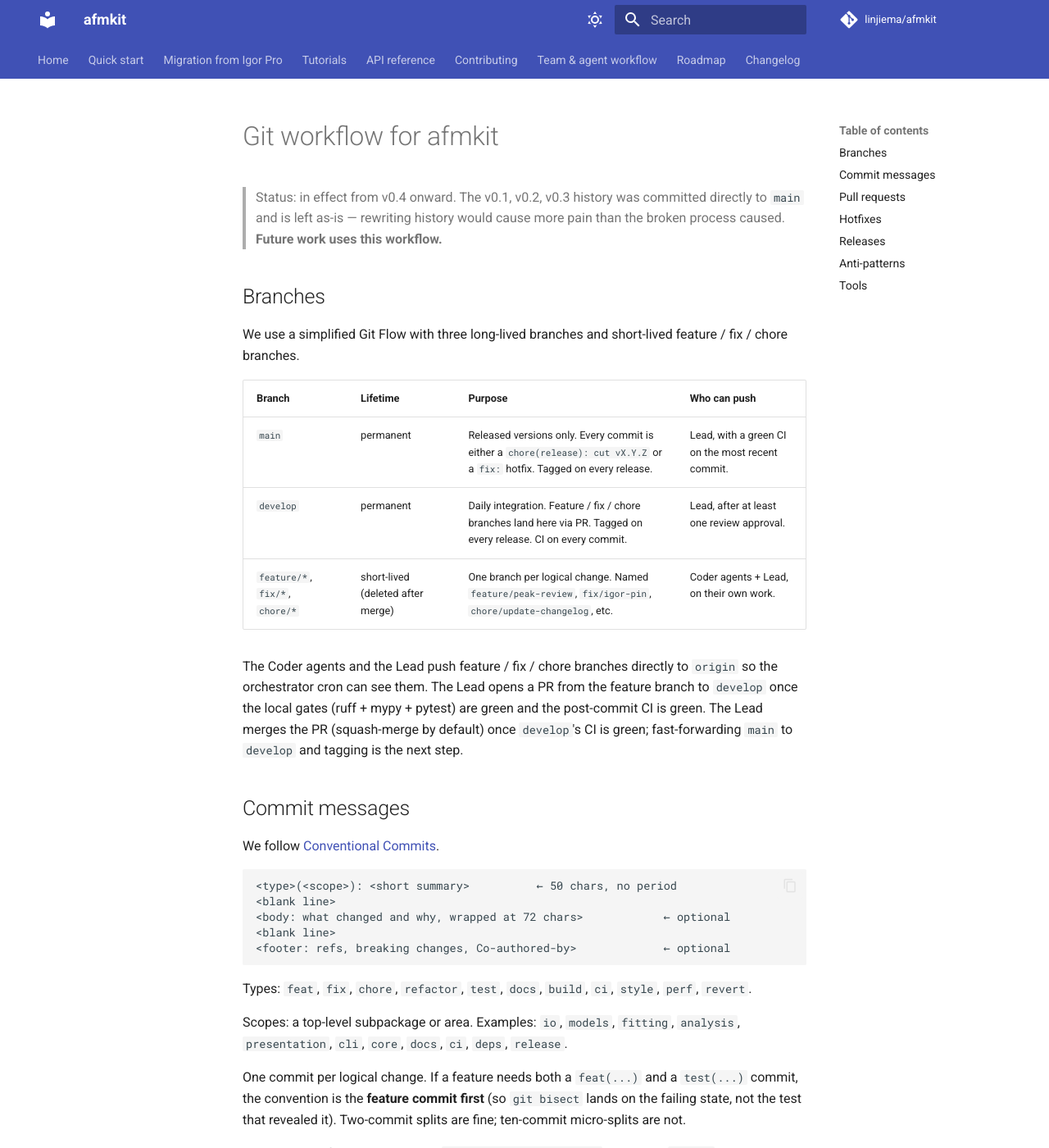
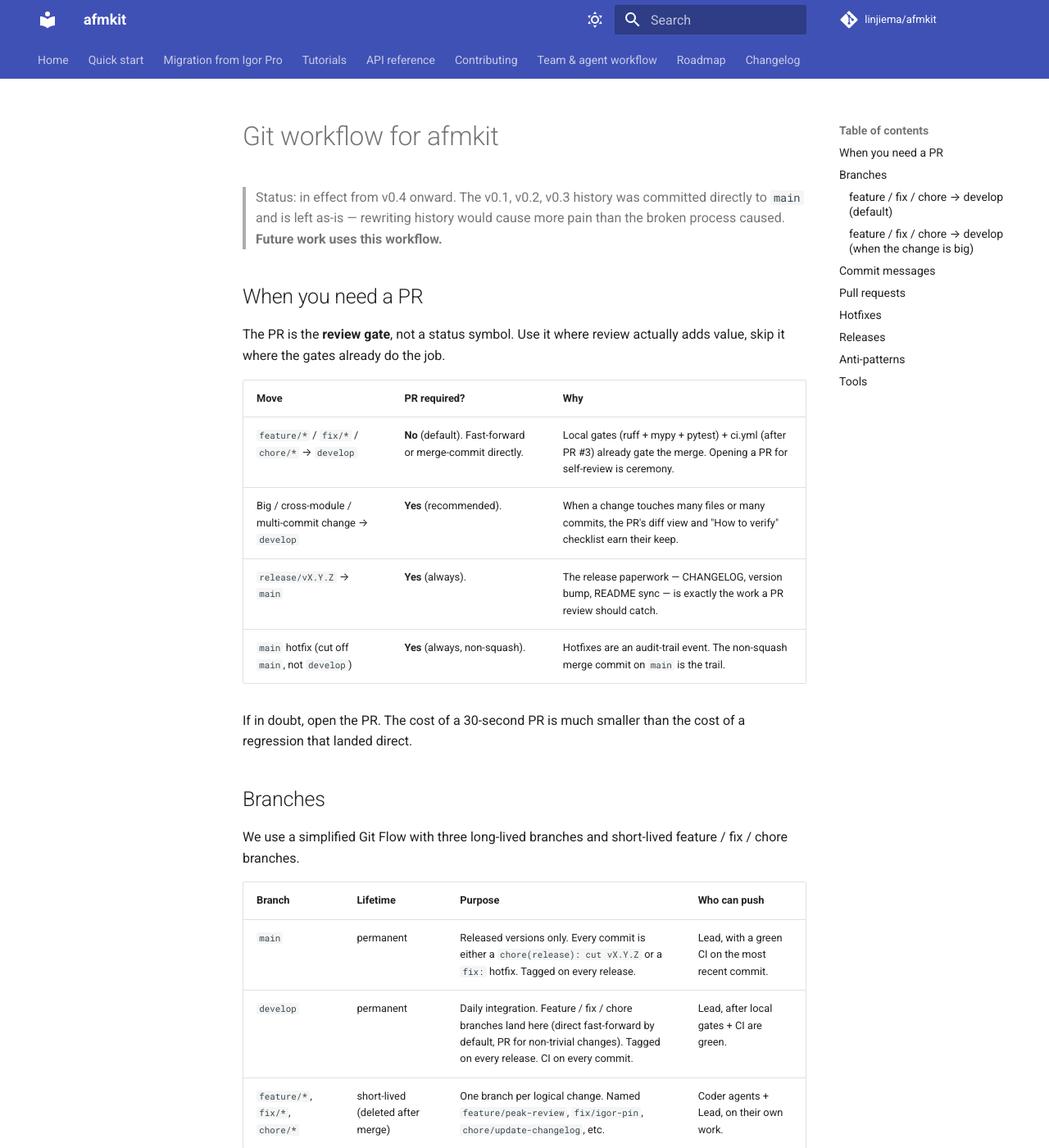
Before and after one commit to linjiema/afmkit, an MkDocs documentation site: the page built from docs/git-workflow.md, in a window 1280 px wide and 1400 px high. Shown: the whole window at 82% size. Built offline with MkDocs 1.6.1 and Material for MkDocs 9.7.7, drawn with Linux system fonts in a browser that asks for light colours; comment, search, counter and statistics services are not loaded; some of the changed text lies outside the part shown.

Commit message:
docs(workflow): make feature→develop direct, keep PR for release/hotfix/big-change (#6)
The v0.4 #1 / #2 cycle (and the v0.3 retrospective) showed that
requiring a PR for every feature→develop move was ceremony, not
review: with ci.yml now firing on pushes to develop (PR #3) and
local gates (ruff + mypy + pytest) green before any push, the PR
was self-review and added no signal.

Update the workflow doc to:

  - Add a 'When you need a PR' table at the top that documents
    the four moves (feature→develop, big-change→develop,
    release→main, hotfix→main) and the PR rule for each.
  - 'feature / fix / chore → develop (default)' section now
    documents the fast-forward path: branch → push → wait CI →
    git merge --ff-only → git push.
  - 'feature / fix / chore → develop (big change)' preserves the
    old PR path for non-trivial changes, with v0.4 #1 and
    v0.4 #2 as concrete examples of when the PR-path is the
    right call.
  - Pull requests section clarifies that squash-merge stays the
    default for develop-targeted PRs, and non-squash merge is
    reserved for release + hotfix PRs against main.
  - Releases section: 'multiple feature / fix / chore PRs' →
    'multiple feature / fix / chore fast-forwards, with PRs
    for the non-trivial ones'.
  - Anti-patterns: 'Direct push to develop without a PR — fine
    for tiny chore commits' → 'fine for any change where local
    gates + CI are green, including multi-commit features'. The
    exception (PR required for non-trivial / release / hotfix)
    is preserved.

Co-authored-by: Michael <Michael@local>

```diff
--- a/docs/git-workflow.md
+++ b/docs/git-workflow.md
@@ -4,6 +4,22 @@
 > history was committed directly to `main` and is left as-is —
 > rewriting history would cause more pain than the broken process
 > caused. **Future work uses this workflow.**
+
+## When you need a PR
+
+The PR is the **review gate**, not a status symbol. Use it where
+review actually adds value, skip it where the gates already do the
+job.
+
+| Move | PR required? | Why |
+|---|---|---|
+| `feature/*` / `fix/*` / `chore/*` → `develop` | **No** (default). Fast-forward or merge-commit directly. | Local gates (ruff + mypy + pytest) + ci.yml (after PR #3) already gate the merge. Opening a PR for self-review is ceremony. |
+| Big / cross-module / multi-commit change → `develop` | **Yes** (recommended). | When a change touches many files or many commits, the PR's diff view and "How to verify" checklist earn their keep. |
+| `release/vX.Y.Z` → `main` | **Yes** (always). | The release paperwork — CHANGELOG, version bump, README sync — is exactly the work a PR review should catch. |
+| `main` hotfix (cut off `main`, not `develop`) | **Yes** (always, non-squash). | Hotfixes are an audit-trail event. The non-squash merge commit on `main` is the trail. |
+
+If in doubt, open the PR. The cost of a 30-second PR is much
+smaller than the cost of a regression that landed direct.
 
 ## Branches
 
@@ -13,16 +29,36 @@
 | Branch | Lifetime | Purpose | Who can push |
 |---|---|---|---|
 | `main` | permanent | Released versions only. Every commit is either a `chore(release): cut vX.Y.Z` or a `fix:` hotfix. Tagged on every release. | Lead, with a green CI on the most recent commit. |
-| `develop` | permanent | Daily integration. Feature / fix / chore branches land here via PR. Tagged on every release. CI on every commit. | Lead, after at least one review approval. |
+| `develop` | permanent | Daily integration. Feature / fix / chore branches land here (direct fast-forward by default, PR for non-trivial changes). Tagged on every release. CI on every commit. | Lead, after local gates + CI are green. |
 | `feature/*`, `fix/*`, `chore/*` | short-lived (deleted after merge) | One branch per logical change. Named `feature/peak-review`, `fix/igor-pin`, `chore/update-changelog`, etc. | Coder agents + Lead, on their own work. |
 
-The Coder agents and the Lead push feature / fix / chore branches
-directly to `origin` so the orchestrator cron can see them. The
-Lead opens a PR from the feature branch to `develop` once the
-local gates (ruff + mypy + pytest) are green and the
-post-commit CI is green. The Lead merges the PR (squash-merge by
-default) once `develop`'s CI is green; fast-forwarding `main` to
-`develop` and tagging is the next step.
+### feature / fix / chore → develop (default)
+
+1. Branch off `develop`: `git checkout -b feature/my-change develop`.
+2. Implement + commit (Conventional Commits, one logical change
+   per commit).
+3. Push the branch: `git push -u origin feature/my-change`.
+4. Wait for the post-commit CI on the branch to turn green
+   (pushes to non-`main` branches trigger ci.yml after PR #3).
+5. Fast-forward `develop`: `git checkout develop && git merge
+   --ff-only feature/my-change && git push origin develop`.
+
+The merge is a clean fast-forward and `git log` on `develop`
+reads as a linear timeline of the feature's individual commits.
+
+### feature / fix / chore → develop (when the change is big)
+
+If the change touches many files / many commits / public API
+shape, open a PR. The PR is the place where:
+
+  - the diff is reviewable side-by-side
+  - the "How to verify" checklist gets ticked
+  - the change history on `develop` is one squash-merge commit,
+    not N individual feature commits
+
+This is the same flow we used for v0.4 #1 (CSV / Markdown
+plumbing) and v0.4 #2 (matplotlib plot panel) — those PRs
+exercised the PR-path side of this workflow.
 
 ## Commit messages
 
@@ -54,6 +90,9 @@
 
 ## Pull requests
 
+When you do open a PR (release / hotfix / big change), the format
+is:
+
 - **Title**: matches the lead commit's subject line (Conventional
   Commit format). e.g. `feat(io): add Igor .ibw read + write`.
 - **Body** (one short paragraph + the standard checklist):
@@ -76,9 +115,14 @@
   work, the **Lead** is the reviewer. For Lead work on the docs
   or release, the user reviews directly.
 
-- **Merge**: squash-merge by default. The squash commit inherits
-  the PR title and body, so `git log main` reads as a clean
-  release-history timeline.
+- **Merge**:
+  - `feature/*|fix/*|chore/*` → `develop`: **squash-merge** by
+    default. The squash commit inherits the PR title and body,
+    so `git log develop` reads as a clean release-history
+    timeline.
+  - `release/vX.Y.Z` → `main` and any `fix/*` hotfix → `main`:
+    **non-squash merge commit**. The merge commit is the audit
+    trail; squashing loses it.
 
 ## Hotfixes
 
@@ -93,7 +137,8 @@
 
 Releases follow `docs/release-checklist.md`. The flow is:
 
-1. Develop on `develop` (multiple feature / fix / chore PRs).
+1. Develop on `develop` (multiple feature / fix / chore
+   fast-forwards, with PRs for the non-trivial ones).
 2. Cut a `release/vX.Y.Z` branch off `develop` for the final
    paperwork (CHANGELOG, version bump, README sync).
 3. Open a PR `release/vX.Y.Z` → `main`. Merge with a non-squash
@@ -109,12 +154,17 @@
 ## Anti-patterns
 
 - **Direct push to `main`** — never. Always go through a PR
-  unless it's a tag push (`git push origin vX.Y.Z`).
-- **Direct push to `develop`** without a PR — fine for tiny
-  chore commits (typo, doc nit, version bump) but for any
-  non-trivial change open a PR so the work is reviewable.
-- **Squash-merging a hotfix** — the merge commit is the audit
-  trail; squashing loses it.
+  unless it's a tag push (`git push origin vX.Y.Z`). The only
+  exception is the `chore(release): cut vX.Y.Z` commit itself,
+  which is the release PR's merge commit (not a direct push).
+- **Direct push to `develop`** without a PR — fine for any
+  change where local gates + CI are green, including
+  multi-commit features (the merge is a clean fast-forward
+  on `develop`'s linear history). Reserve PRs for non-trivial
+  changes, releases, and hotfixes.
+- **Squash-merging a hotfix or a release PR** — the merge
+  commit is the audit trail; squashing loses it. Use a
+  non-squash merge commit for these.
 - **Force-push to any shared branch** — never. Rebase locally
   before pushing if you need a clean history; the shared branch
   history is sacred.
```
